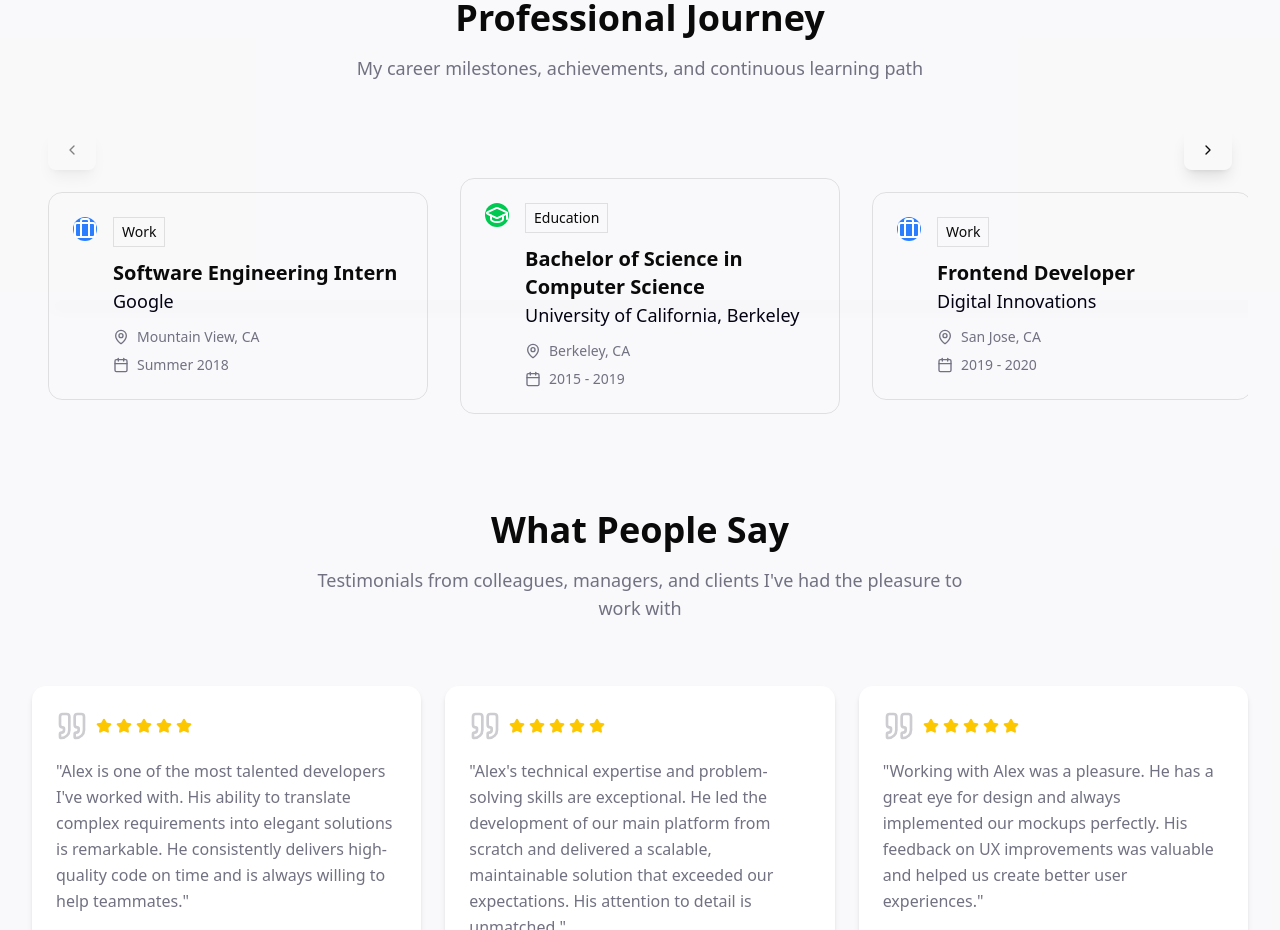
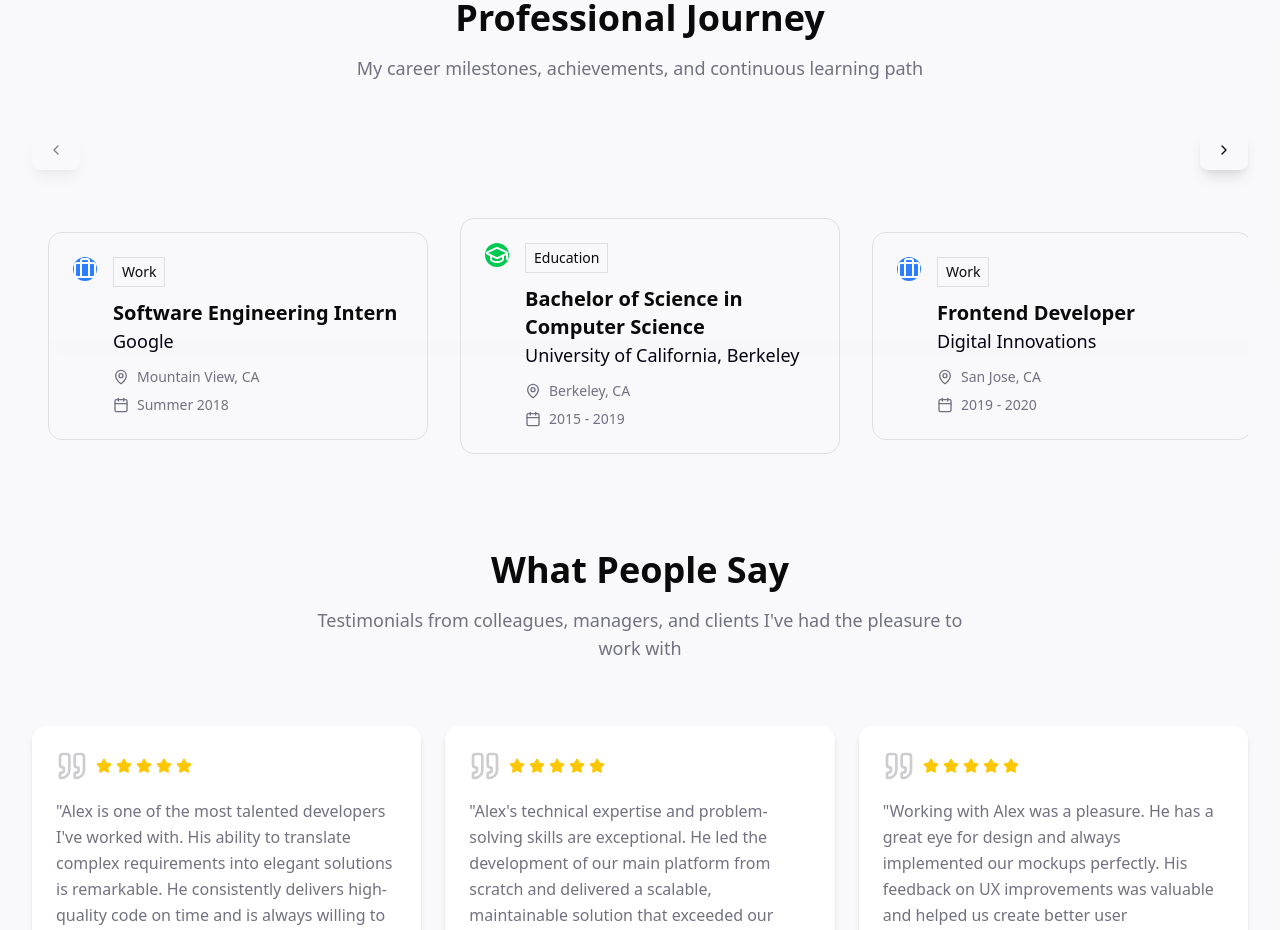
Before and after one commit to ramizik/my-website, a React (Vite) app: page / in a window 1280 px wide. Shown: the part 3520-4450 px from the top of the page. Built offline with nearby package versions, Linux system fonts and the light colour scheme.

Commit message:
Move Navigation Buttons Outside Timeline Container

```diff
--- a/src/components/TimelineSection.tsx
+++ b/src/components/TimelineSection.tsx
@@ -272,13 +272,12 @@ export default function TimelineSection() {
           </p>
         </div>
 
-        {/* Timeline Container with proper button positioning */}
-        <div className="relative pt-32">
-           {/* Navigation Buttons - Highly visible with solid background */}
+        {/* Navigation Buttons - Positioned outside timeline container */}
+        <div className="relative flex justify-between items-center mb-8">
           <Button
             variant="outline"
             size="lg"
-            className="absolute left-4 -top-16 z-20 bg-background/95 backdrop-blur-sm text-foreground shadow-lg hover:bg-accent hover:text-accent-foreground transition-all duration-200 hover:scale-110 border-2 border-border"
+            className="z-20 bg-background/95 backdrop-blur-sm text-foreground shadow-lg hover:bg-accent hover:text-accent-foreground transition-all duration-200 hover:scale-110 border-2 border-border"
             onClick={() => {
               console.log('Left button clicked, canScrollLeft:', canScrollLeft);
               scrollTimeline('left');
@@ -291,7 +290,7 @@ export default function TimelineSection() {
           <Button
             variant="outline"
             size="lg"
-            className="absolute right-4 -top-16 z-20 bg-background/95 backdrop-blur-sm text-foreground shadow-lg hover:bg-accent hover:text-accent-foreground transition-all duration-200 hover:scale-110 border-2 border-border"
+            className="z-20 bg-background/95 backdrop-blur-sm text-foreground shadow-lg hover:bg-accent hover:text-accent-foreground transition-all duration-200 hover:scale-110 border-2 border-border"
             onClick={() => {
               console.log('Right button clicked, canScrollRight:', canScrollRight);
               scrollTimeline('right');
@@ -300,11 +299,14 @@ export default function TimelineSection() {
           >
             <ChevronRight className="h-10 w-10" />
           </Button>
+        </div>
 
-          {/* Scrollable Timeline - with proper margins for buttons */}
+        {/* Timeline Container */}
+        <div className="relative">
+          {/* Scrollable Timeline */}
           <div
             ref={timelineRef}
-            className="overflow-x-auto overflow-y-hidden scrollbar-hide mx-20 px-4 pt-24 pb-8 cursor-grab select-none"
+            className="overflow-x-auto overflow-y-hidden scrollbar-hide px-4 pt-24 pb-8 cursor-grab select-none"
             onScroll={checkScrollButtons}
             onMouseDown={handleMouseDown}
             onMouseMove={handleMouseMove}
```
